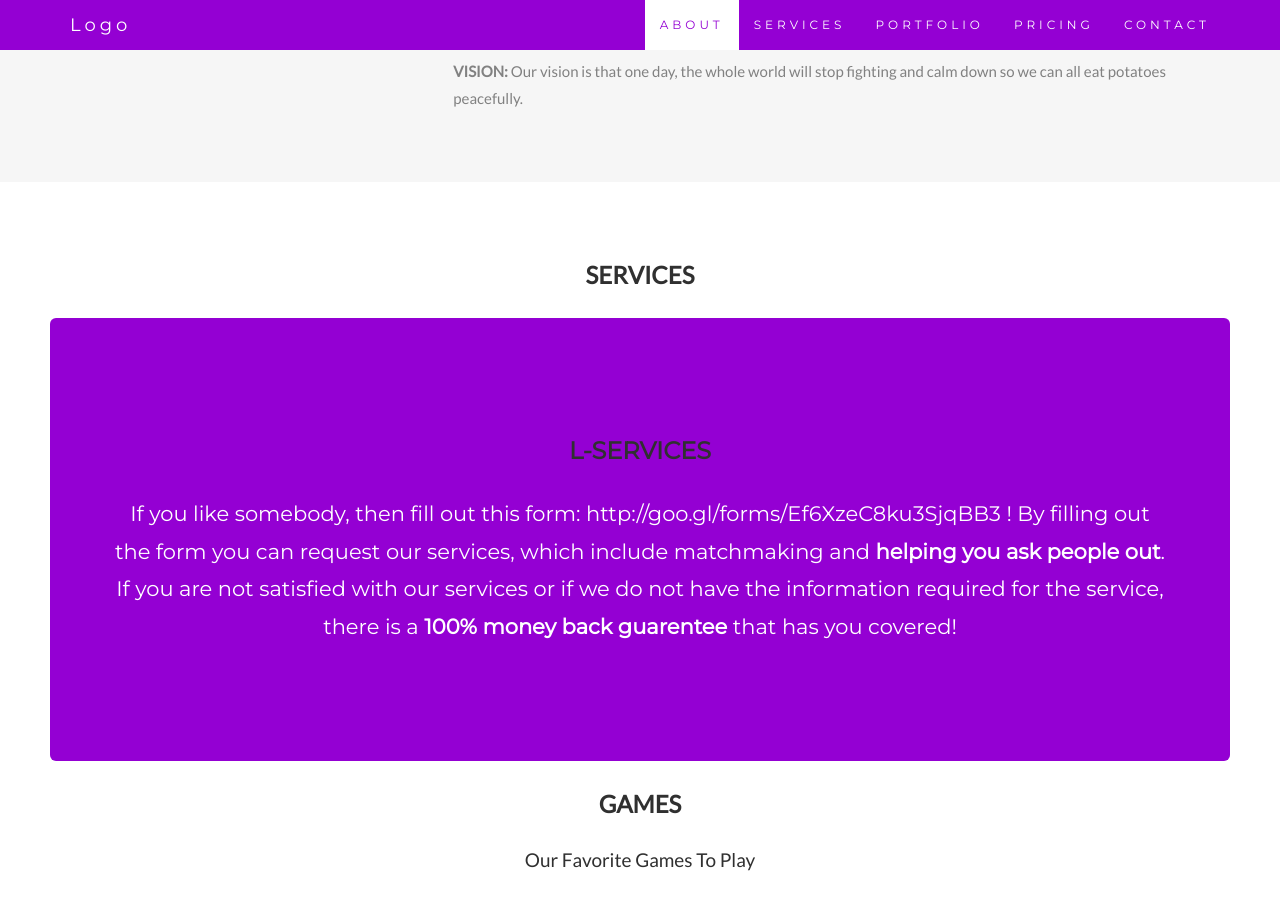
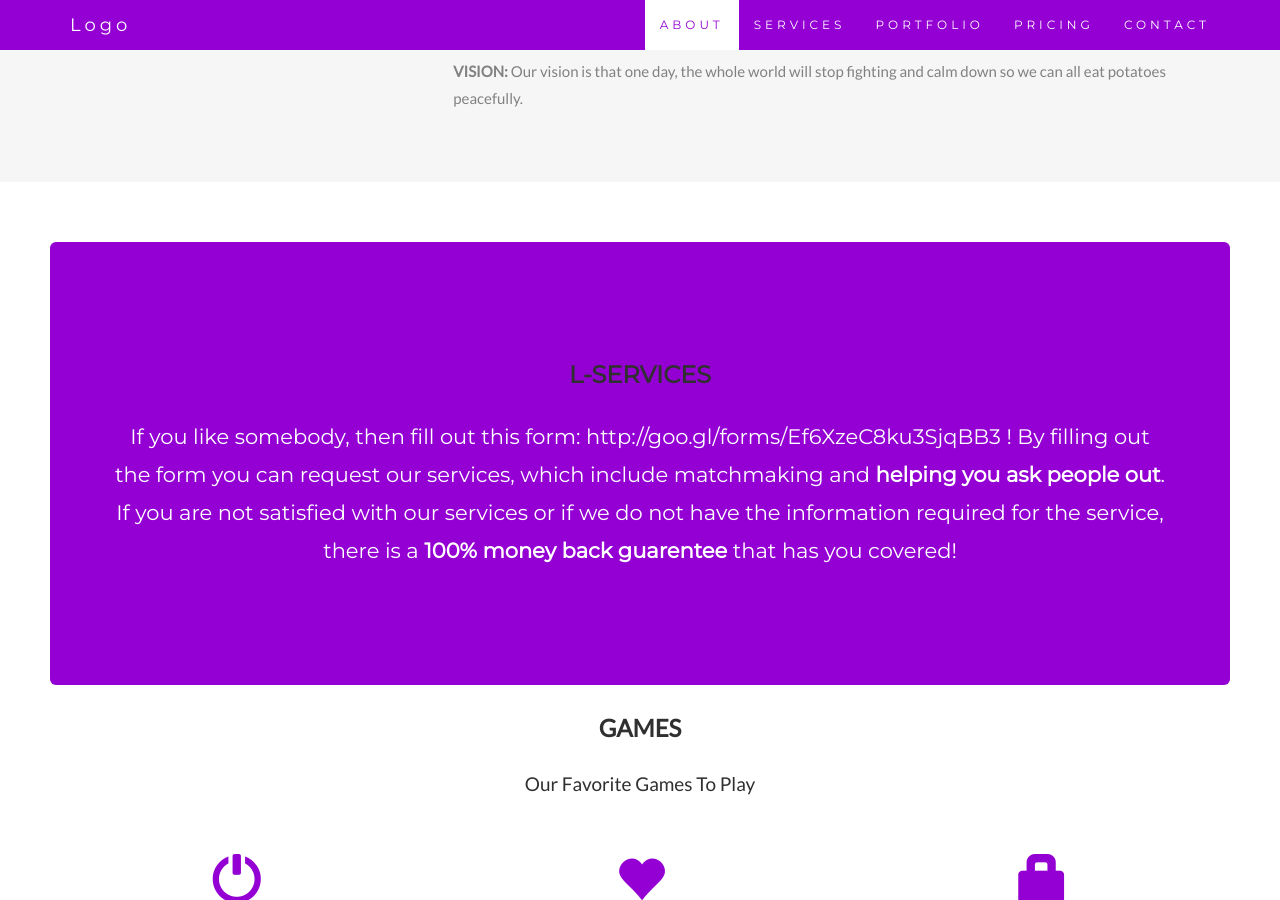
Before and after one commit to PotatoDonkey/PotatoDonkey.github.io, a Jekyll site: the page index.html, which Jekyll copies as it is, in a window 1280 px wide and 900 px high, scrolled down 1154 px. Built offline with Jekyll 4.4.1, drawn with Linux system fonts in a browser that asks for light colours; nearby versions of some CDN libraries; library files that are not in the unit come from our copies.

Commit message:
Update index.html

```diff
--- a/index.html
+++ b/index.html
@@ -255,7 +255,6 @@
 
 <!-- Container (Services Section) -->
 <div id="services" class="container-fluid text-center">
-  <h2>Services</h2>
   <div class="jumbotron">
     <h2>L-Services</h2>
     <p>If you like somebody, then fill out this form: http://goo.gl/forms/Ef6XzeC8ku3SjqBB3 ! By filling out the form you can request our services, which include <stong>matchmaking</strong> and <strong>helping you ask people out</strong>. If you are not satisfied with our services or if we do not have the information required for the service, there is a <strong>100% money back guarentee</strong> that has you covered!</p>
```
